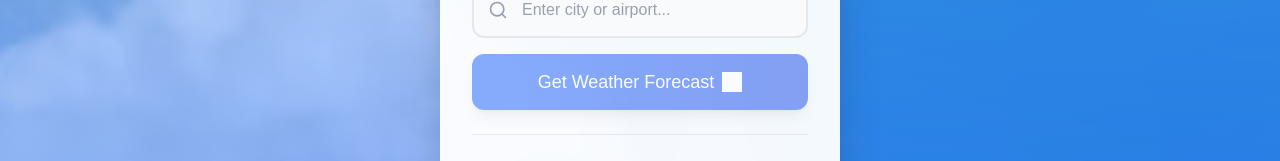
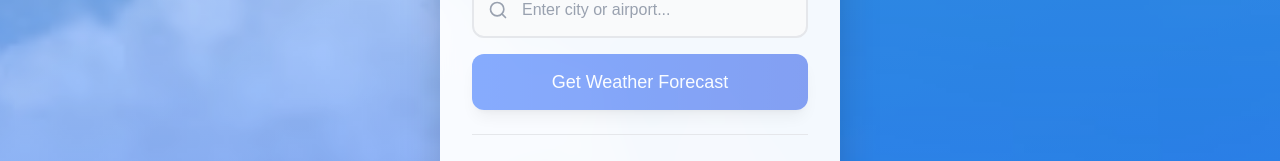
Before and after one commit to wercnn/Cyclecast, a React (Vite) app: page / in a window 1280 px wide. Shown: the part 462-623 px from the top of the page. Built offline with nearby package versions, Linux system fonts and the light colour scheme; no server answers.

Commit message:
deleted an unused image

```diff
--- a/src/app/pages/CitySelection.tsx
+++ b/src/app/pages/CitySelection.tsx
@@ -2,8 +2,6 @@ import { useState, FormEvent } from "react";
 import { useNavigate } from "react-router";
 import { Search, MapPin, Cloud } from "lucide-react";
 import imgImage22 from "./assets/01c46dafbcb4e6239b234bcb42b1b4c0ee010652.png";
-import imgImage25 from "./assets/675ccc47da7011520feb6ac194cf5d3b711440a0.png";
-
 export default function CitySelection() {
   const [searchQuery, setSearchQuery] = useState("");
   const navigate = useNavigate();
@@ -72,11 +70,6 @@ export default function CitySelection() {
               className="w-full h-14 bg-gradient-to-r from-blue-600 to-blue-700 hover:from-blue-700 hover:to-blue-800 text-white font-['Inter:Medium',sans-serif] font-medium text-lg rounded-xl transition-all duration-300 shadow-lg hover:shadow-xl disabled:opacity-50 disabled:cursor-not-allowed flex items-center justify-center gap-2"
             >
               <span>Get Weather Forecast</span>
-              <img
-                alt="Search"
-                className="size-5 brightness-0 invert"
-                src={imgImage25}
-              />
             </button>
           </form>
 
```
Also changed, not shown: src/app/pages/assets/675ccc47da7011520feb6ac194cf5d3b711440a0.png (deleted).
